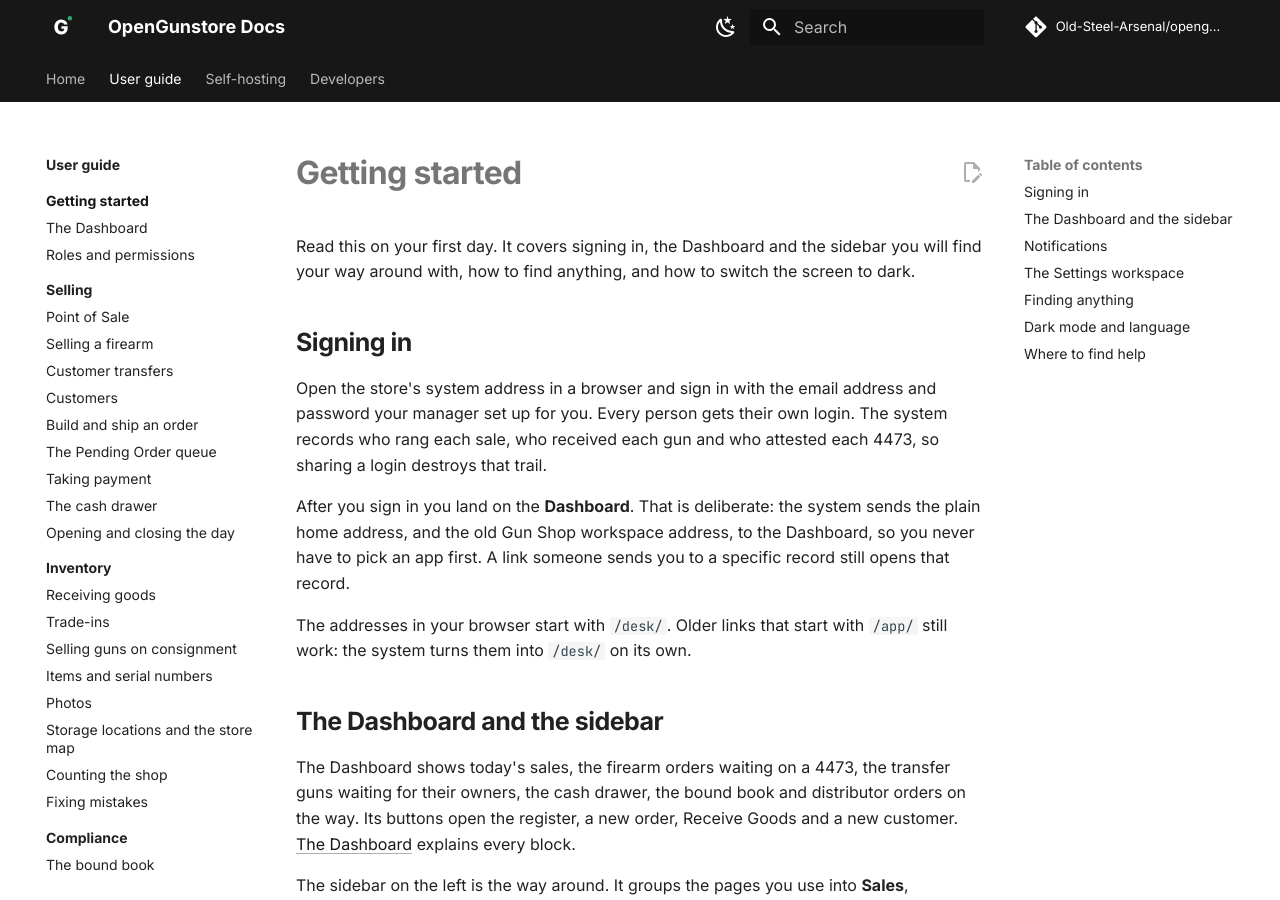
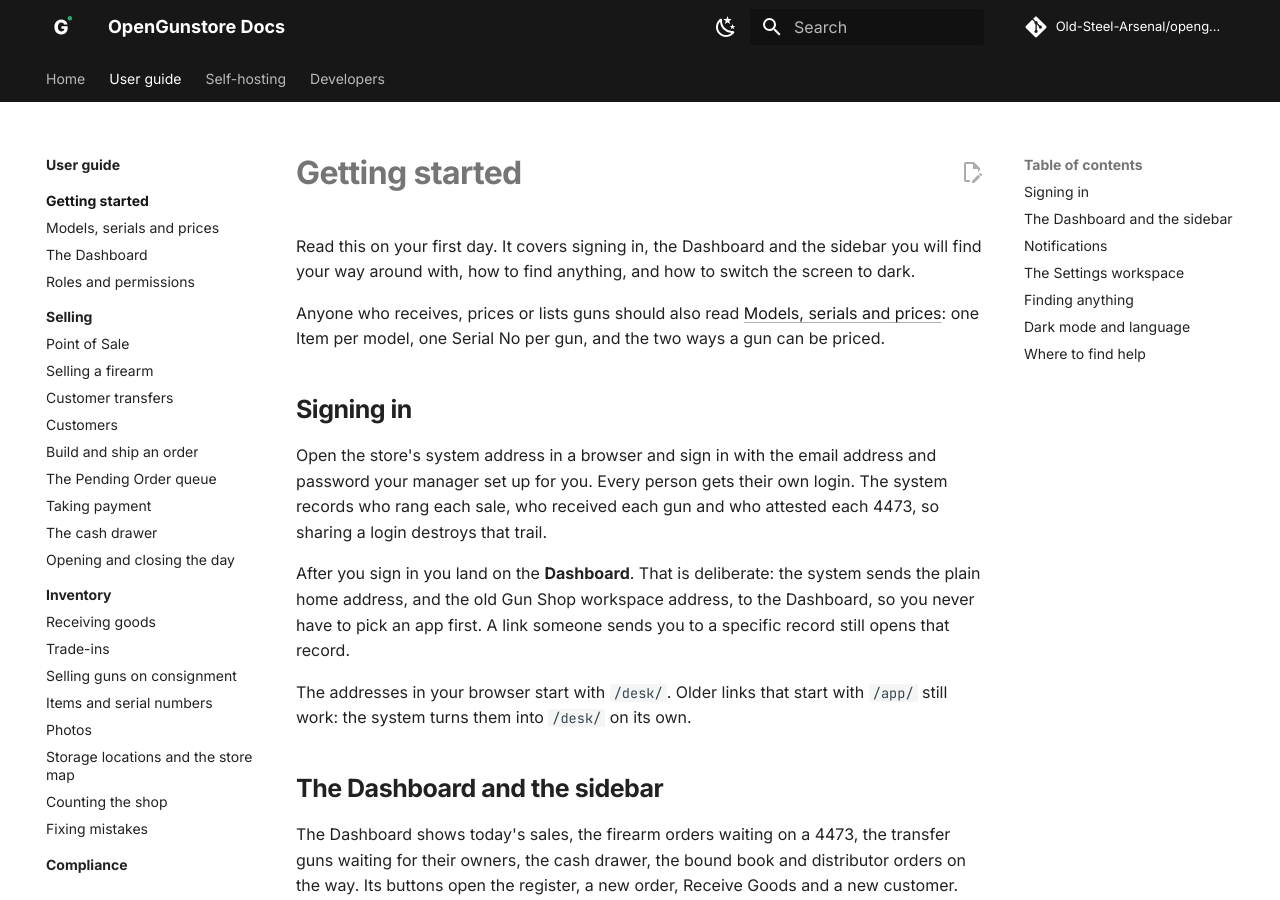
Before and after one commit to Old-Steel-Arsenal/gunstore-pos, an MkDocs documentation site: the page built from docs/guide/getting-started/index.md, in a window 1280 px wide and 900 px high. Built offline with MkDocs 1.6.1 and Material for MkDocs 9.7.7, drawn with Linux system fonts in a browser that asks for light colours; comment, search, counter and statistics services are not loaded; some of the changed text lies outside the part shown.

Commit message:
Docs: models, serials and prices (one Item per model, uniform vs per-serial pricing)

```diff
--- a/docs/guide/getting-started/index.md
+++ b/docs/guide/getting-started/index.md
@@ -3,6 +3,10 @@
 Read this on your first day. It covers signing in, the Dashboard and the sidebar
 you will find your way around with, how to find anything, and how to switch the
 screen to dark.
+
+Anyone who receives, prices or lists guns should also read
+[Models, serials and prices](models-and-serials.md): one Item per model, one
+Serial No per gun, and the two ways a gun can be priced.
 
 ## Signing in
 
--- a/mkdocs.yml
+++ b/mkdocs.yml
@@ -102,6 +102,7 @@
       - guide/index.md
       - Getting started:
           - guide/getting-started/index.md
+          - Models, serials and prices: guide/getting-started/models-and-serials.md
           - The Dashboard: guide/getting-started/dashboard.md
           - Roles and permissions: guide/getting-started/roles.md
       - Selling:
```
Also changed, not shown: docs/guide/getting-started/models-and-serials.md (added, +50 -0 lines), docs/guide/index.md (+1 -1 lines), docs/guide/inventory/items-and-serials.md (+1 -1 lines).
